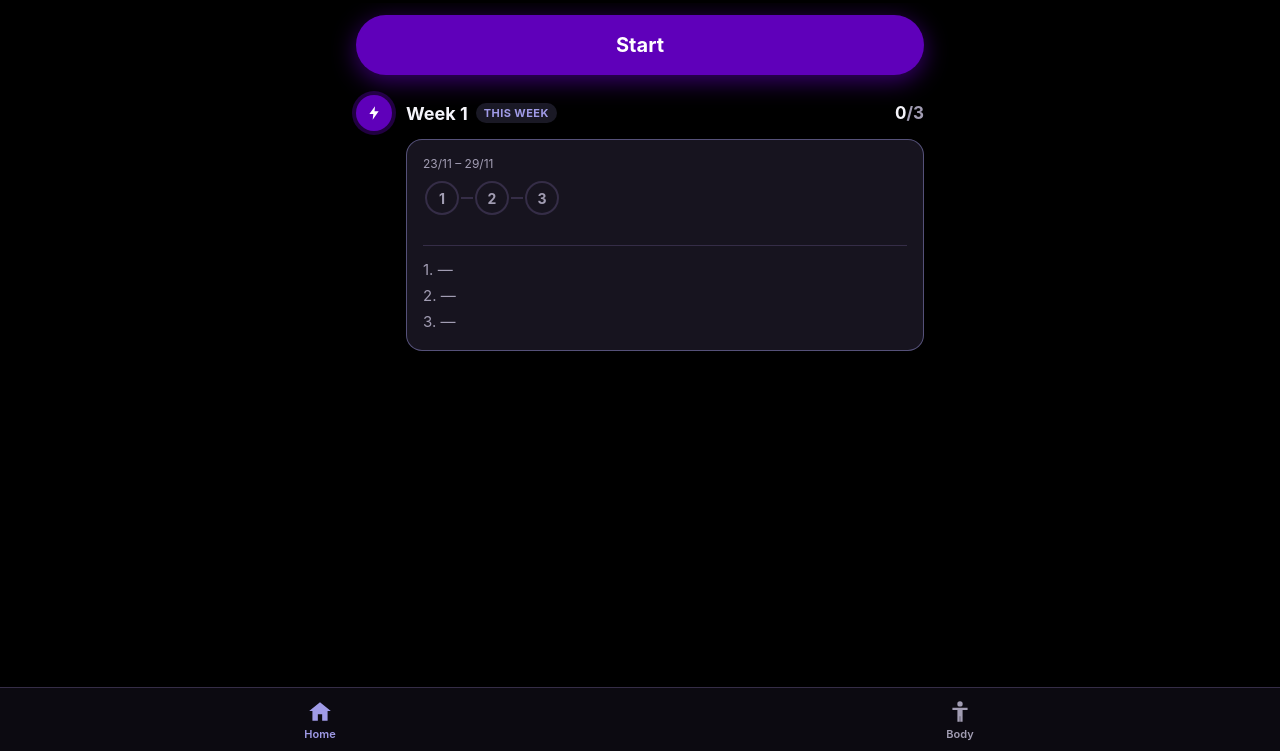
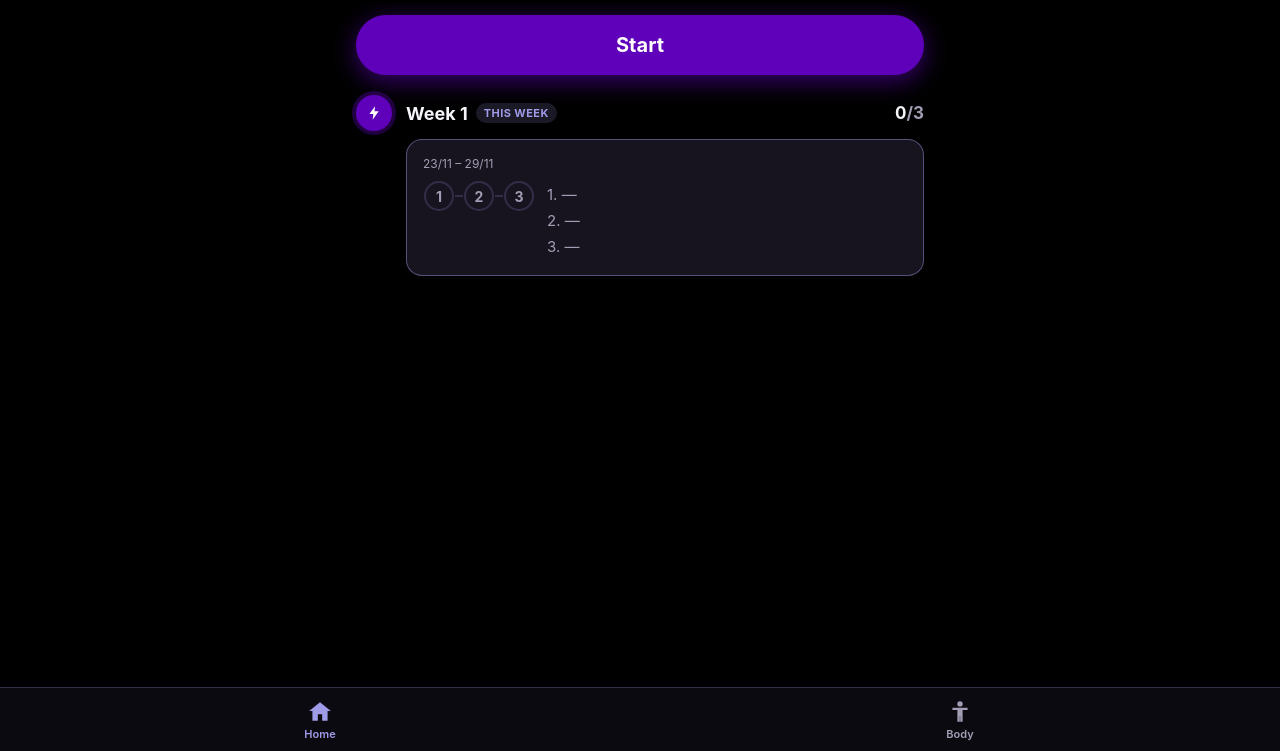
Before and after one commit to camiblend/workoutbody, a website with bundled scripts: page index.html in a window 1280 px wide. Shown: the part 49-800 px from the top of the page. Built offline with nearby package versions, Linux system fonts and the light colour scheme.

Commit message:
Week box: dots on the left, workout list on the right
Co-Authored-By: Claude Opus 5.5 <noreply@anthropic.com>

```diff
--- a/css/styles.css
+++ b/css/styles.css
@@ -210,12 +210,14 @@ main {
 .tl-week.current .week-box { border: 1px solid rgba(160, 155, 231, 0.45); }
 .week-title { font-weight: 700; font-size: 18px; }
 .week-range { font-size: 12px; margin-bottom: 10px; }
+.week-body { display: flex; align-items: flex-start; gap: 12px; }
+.week-left { flex-shrink: 0; }
 
 /* Círculos conectados */
 .track { display: flex; align-items: flex-start; flex-shrink: 0; }
-.dot-wrap { display: flex; flex-direction: column; align-items: center; width: 38px; }
+.dot-wrap { display: flex; flex-direction: column; align-items: center; width: 32px; }
 .dot {
-  width: 34px; height: 34px;
+  width: 30px; height: 30px;
   border-radius: 50%;
   border: 2px solid var(--border);
   display: flex; align-items: center; justify-content: center;
@@ -224,10 +226,11 @@ main {
 }
 .dot.done { background: var(--done); border-color: var(--done); color: #000; }
 .dot-date { font-size: 11px; color: var(--text-dim); margin-top: 4px; height: 14px; }
-.connector { width: 12px; height: 2px; background: var(--border); margin-top: 16px; }
+.connector { width: 8px; height: 2px; background: var(--border); margin-top: 14px; }
 .connector.done { background: var(--done); }
 .extra-bubble {
-  margin: 6px 0 0 6px;
+  display: inline-block;
+  margin: 6px 0 0;
   font-size: 12px; font-weight: 700;
   color: var(--extra);
   border: 1.5px solid var(--extra);
@@ -236,12 +239,7 @@ main {
 }
 
 /* Lista de lo entrenado */
-.week-list {
-  list-style: none;
-  margin: 12px 0 0; padding: 10px 0 0;
-  border-top: 1px solid var(--border);
-  font-size: 15px;
-}
+.week-list { list-style: none; margin: 0; padding: 0; flex: 1; min-width: 0; font-size: 15px; }
 .week-list li { display: flex; align-items: center; gap: 6px; min-height: 26px; }
 .delete-btn {
   margin-left: auto;
--- a/js/screens/home.js
+++ b/js/screens/home.js
@@ -116,9 +116,9 @@ function weekCard({ weekStartIso, number, sessions, isCurrent, groupName, redraw
       ),
     );
   }
-  if (extras > 0) {
-    track.append(h('div', { class: 'extra-bubble', title: 'Extra workouts' }, `+${extras}`));
-  }
+  // Columna izquierda: los círculos y, debajo, el "+N" de sesiones extra
+  const left = h('div', { class: 'week-left' }, track,
+    extras > 0 ? h('div', { class: 'extra-bubble', title: 'Extra workouts' }, `+${extras}`) : null);
 
   // --- Lista: "1. Back", "2. Chest", "3. —", "4. Arm  EXTRA" ---
   const list = h('ol', { class: 'week-list' });
@@ -166,8 +166,8 @@ function weekCard({ weekStartIso, number, sessions, isCurrent, groupName, redraw
     ),
     h('div', { class: 'card week-box' },
       h('div', { class: 'week-range muted' }, weekRangeLabel(weekStartIso)),
-      track,
-      list,
+      // Círculos a la izquierda, lista de lo entrenado a la derecha
+      h('div', { class: 'week-body' }, left, list),
     ),
   );
 }
--- a/sw.js
+++ b/sw.js
@@ -11,7 +11,7 @@
 // Si alguna vez la app queda "pegada" en una versión vieja, sube el número de
 // CACHE_VERSION, publica, y abre la app dos veces.
 
-const CACHE_VERSION = 'v13';
+const CACHE_VERSION = 'v14';
 const CACHE_NAME = `workoutbody-${CACHE_VERSION}`;
 
 // Archivos que se guardan apenas se instala la app (el "cascarón").
```
